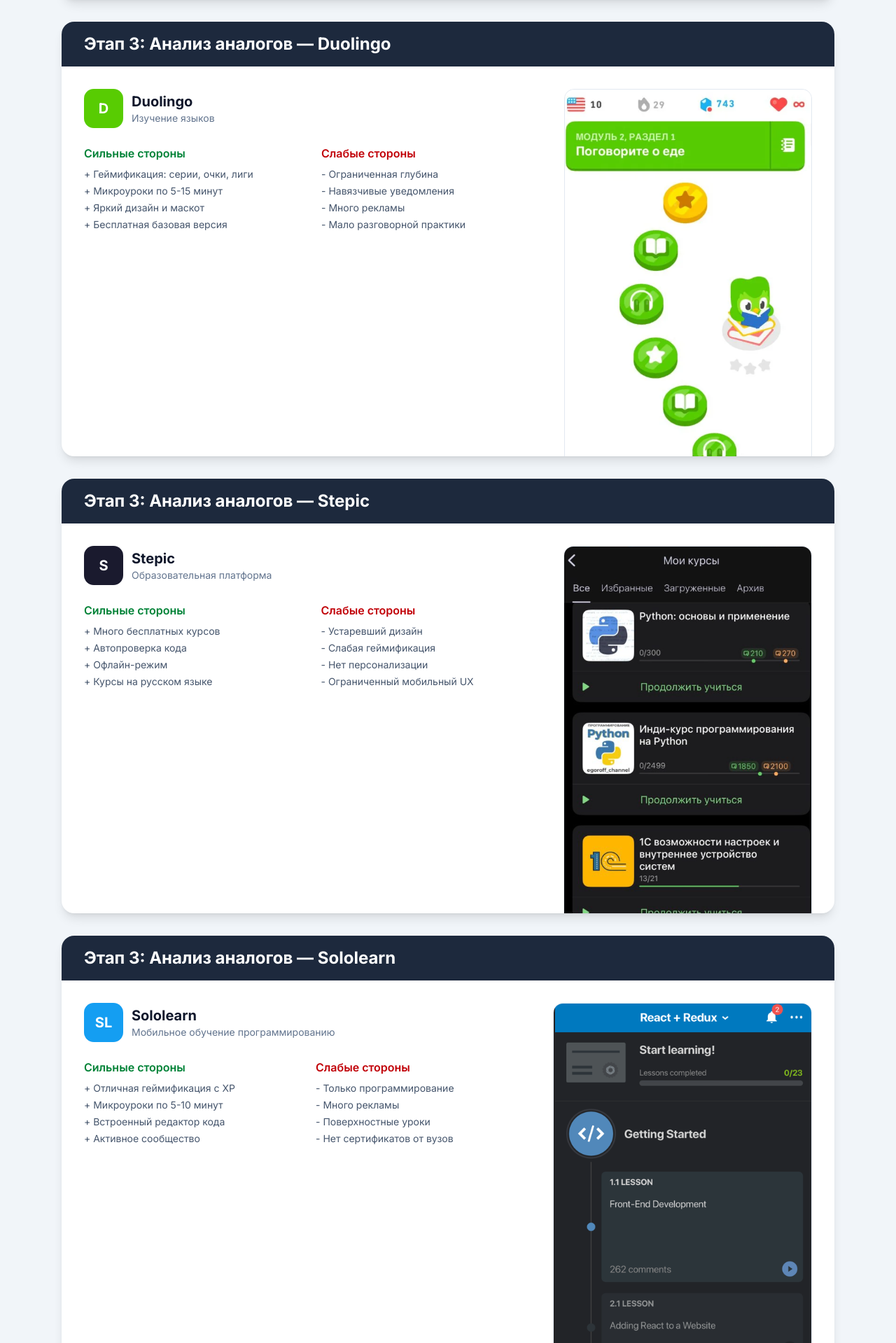
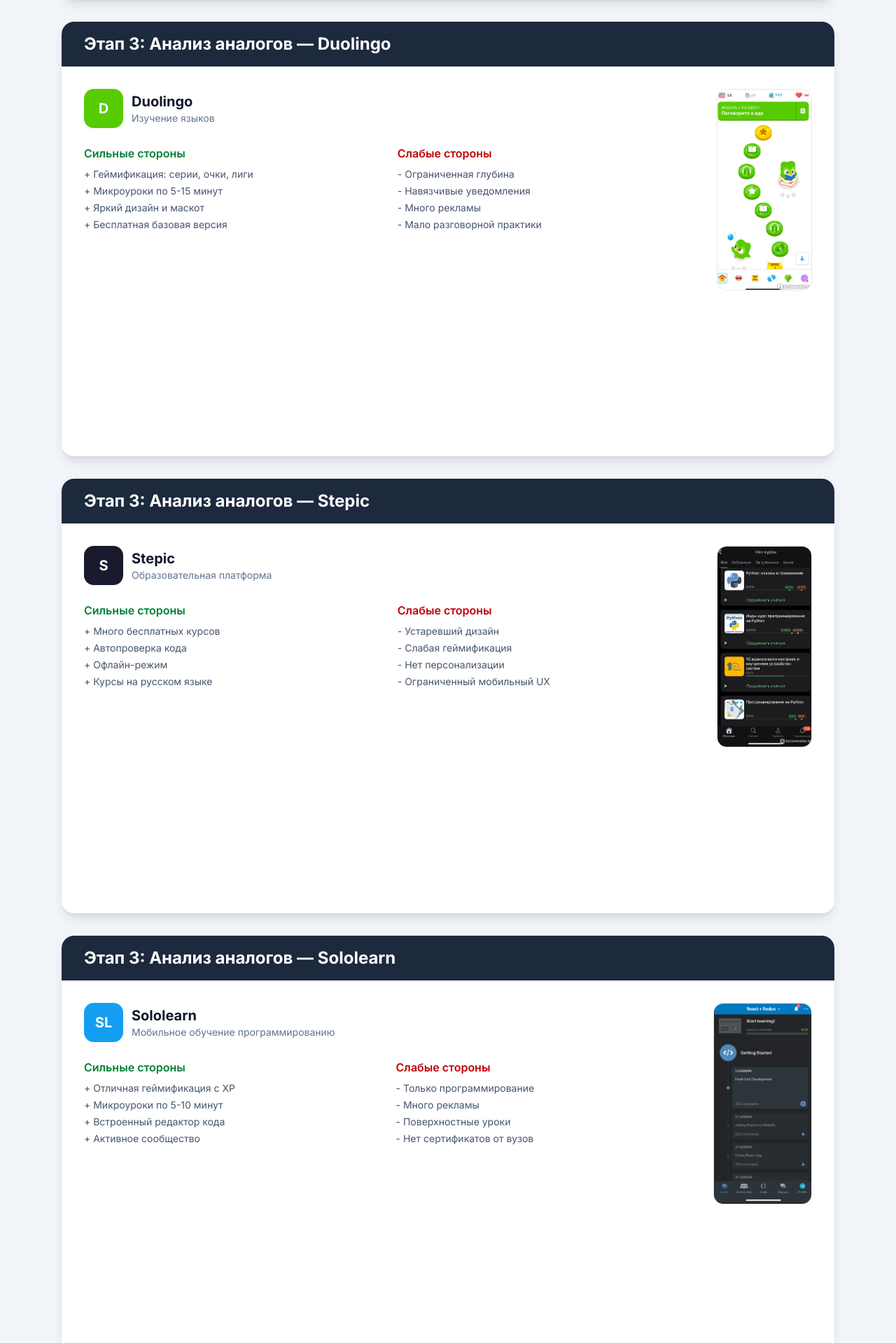
Before and after one commit to SecondNiceee/vir, a Next.js app: page /pdf1 in a window 1280 px wide. Shown: the part 2701-4620 px from the top of the page at 70% size. Built offline with nearby package versions, Linux system fonts and the light colour scheme.

Commit message:
feat: adjust screenshot container heights for better layout consistency

```diff
--- a/app/pdf1/page.tsx
+++ b/app/pdf1/page.tsx
@@ -224,7 +224,7 @@ export default function Pdf1Page() {
                     </div>
                   </div>
                 </div>
-                <div className="w-full md:w-auto h-48 md:h-auto md:self-stretch flex-shrink-0 bg-slate-100 rounded-xl overflow-hidden flex items-center justify-center border border-slate-200">
+                <div className="w-full md:w-auto h-48 md:h-64 lg:h-72 flex-shrink-0 bg-slate-100 rounded-xl overflow-hidden flex items-center justify-center border border-slate-200">
                   <img src="/images/duolingo-screenshot.png" alt="Duolingo интерфейс" className="h-full w-auto object-contain" />
                 </div>
               </div>
@@ -267,7 +267,7 @@ export default function Pdf1Page() {
                     </div>
                   </div>
                 </div>
-                <div className="w-full md:w-auto h-48 md:h-auto md:self-stretch flex-shrink-0 bg-slate-100 rounded-xl overflow-hidden flex items-center justify-center border border-slate-200">
+                <div className="w-full md:w-auto h-48 md:h-64 lg:h-72 flex-shrink-0 bg-slate-100 rounded-xl overflow-hidden flex items-center justify-center border border-slate-200">
                   <img src="/images/stepic-screenshot.png" alt="Stepic интерфейс" className="h-full w-auto object-contain" />
                 </div>
               </div>
@@ -310,7 +310,7 @@ export default function Pdf1Page() {
                     </div>
                   </div>
                 </div>
-                <div className="w-full md:w-auto h-48 md:h-auto md:self-stretch flex-shrink-0 bg-slate-100 rounded-xl overflow-hidden flex items-center justify-center border border-slate-200">
+                <div className="w-full md:w-auto h-48 md:h-64 lg:h-72 flex-shrink-0 bg-slate-100 rounded-xl overflow-hidden flex items-center justify-center border border-slate-200">
                   <img src="/images/sololearn-screenshot.png" alt="Sololearn интерфейс" className="h-full w-auto object-contain" />
                 </div>
               </div>
```
